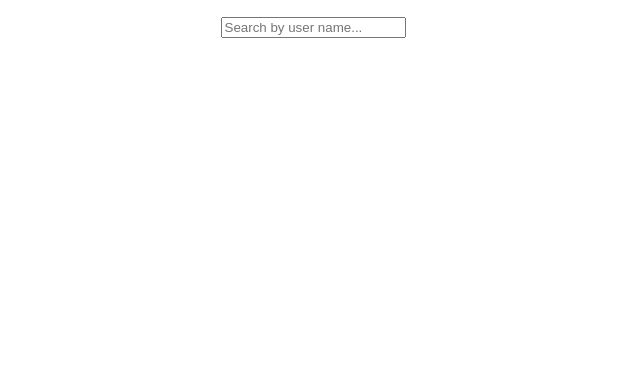
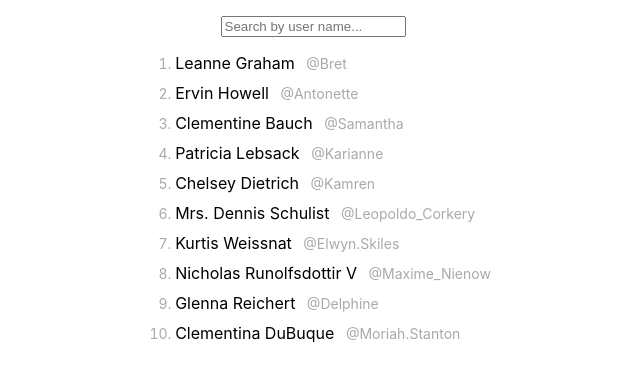
Before and after one commit to piotpap663/jsonplaceholderinput, a React app: page / in a window 1280 px wide. Shown: the whole page, without its empty margins (327-967 px from the left). Built offline with nearby package versions, Linux system fonts and the light colour scheme.

Commit message:
add mock data; add singleuser;

```diff
--- a/src/components/App/App.module.css
+++ b/src/components/App/App.module.css
@@ -1,4 +1,3 @@
 .App {
   margin-top: 1em;
-  text-align: center;
 }
--- /dev/null
+++ b/src/components/SingleUser/SingleUser.js
@@ -0,0 +1,12 @@
+import styles from './SingleUser.module.css';
+
+function SingleUser({ id, name, username }) {
+  return (
+    <li key={id} className={styles.singleUser}>
+      {`${name} `}
+      <span className={styles.username}>{`@${username}`}</span>
+    </li>
+  );
+}
+
+export default SingleUser;
--- /dev/null
+++ b/src/components/SingleUser/SingleUser.module.css
@@ -0,0 +1,14 @@
+.singleUser {
+  list-style-type: decimal;
+  padding-bottom: 10px;
+}
+
+.singleUser::marker,
+.username {
+  color: darkgrey;
+  font-size: 14px;
+}
+
+.username {
+  margin-left: 7px;
+}
--- a/src/components/UsersList/UsersList.js
+++ b/src/components/UsersList/UsersList.js
@@ -1,12 +1,27 @@
+import { useEffect, useState } from 'react';
+import SingleUser from '../SingleUser/SingleUser';
+import USERS from '../../USERS.json';
+import styles from './UsersList.module.css';
 function UsersList() {
+  const [users, setUsers] = useState([]);
+
+  useEffect(() => {
+    setUsers(USERS);
+  }, []);
+
   return (
-    <div>
+    <div className={styles.container}>
       <input
         type="search"
         name="users"
         id="users_list"
         placeholder="Search by user name..."
       />
+      <ul>
+        {users?.map(({ id, name, username }) => (
+          <SingleUser key={id} name={name} username={username} />
+        ))}
+      </ul>
     </div>
   );
 }
--- /dev/null
+++ b/src/components/UsersList/UsersList.module.css
@@ -0,0 +1,5 @@
+.container {
+  display: flex;
+  flex-direction: column;
+  align-items: center;
+}
```
Also changed, not shown: src/USERS.json (renamed from USERS.json).
